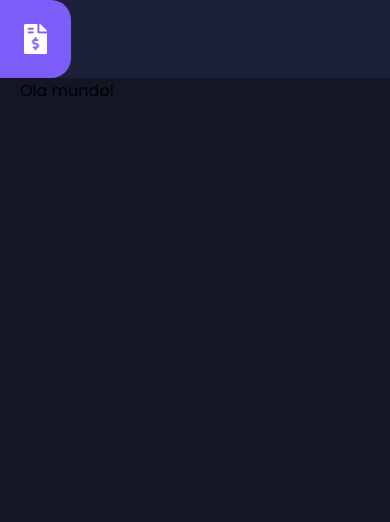
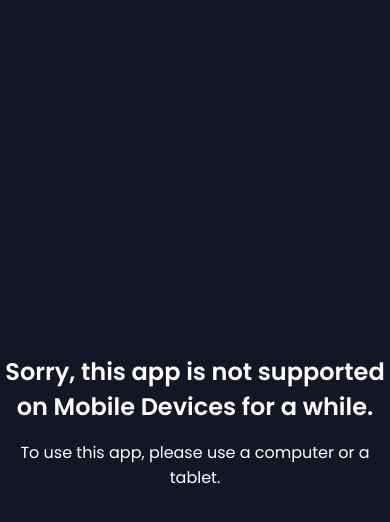
Before and after one commit to SamillyNunes/invoice-app, a Vue app: page / in a window 390 px wide. Shown: the top 522 px of the page. Built offline with nearby package versions, Linux system fonts and the light colour scheme.

Commit message:
feat: present not mobile allowed information

```diff
--- a/src/App.vue
+++ b/src/App.vue
@@ -1,10 +1,17 @@
 <template>
   <div>
-    <div class="app flex ">
+    <div v-if="!mobile" class="app flex ">
       <Navigation />
       <div class="app-content flex flex-column">
         <router-view />
       </div>
+    </div>
+
+    <div v-else class="mobile-message flex flex-column">
+      <h2>
+        Sorry, this app is not supported on Mobile Devices for a while.
+      </h2>
+      <p>To use this app, please use a computer or a tablet.</p>
     </div>
   </div>
 </template>
@@ -17,6 +24,27 @@ import Navigation from './components/Navigation.vue';
 export default defineComponent({
   name: 'App',
   components: { Navigation },
+  data() {
+    return {
+      mobile: false,
+    }
+  },
+  created() {
+    this.checkScreen();
+    window.addEventListener("resize", this.checkScreen);
+  },
+  methods:{
+    checkScreen(){
+      const windowWidth = window.innerWidth;
+
+      if(windowWidth<=750){
+        this.mobile=true;
+        return;
+      }
+
+      this.mobile=false;
+    }
+  }
 });
 
 </script>
@@ -44,6 +72,19 @@ export default defineComponent({
     padding: 0 20px;
     flex: 1;
     position: relative;
+  }
+}
+
+.mobile-message{
+  text-align: center;
+  justify-content: center;
+  align-items: center;
+  height: 100vh;
+  background-color: #141625;
+  color: #fff;
+
+  p{
+    margin-top: 16px;
   }
 }
 
```
